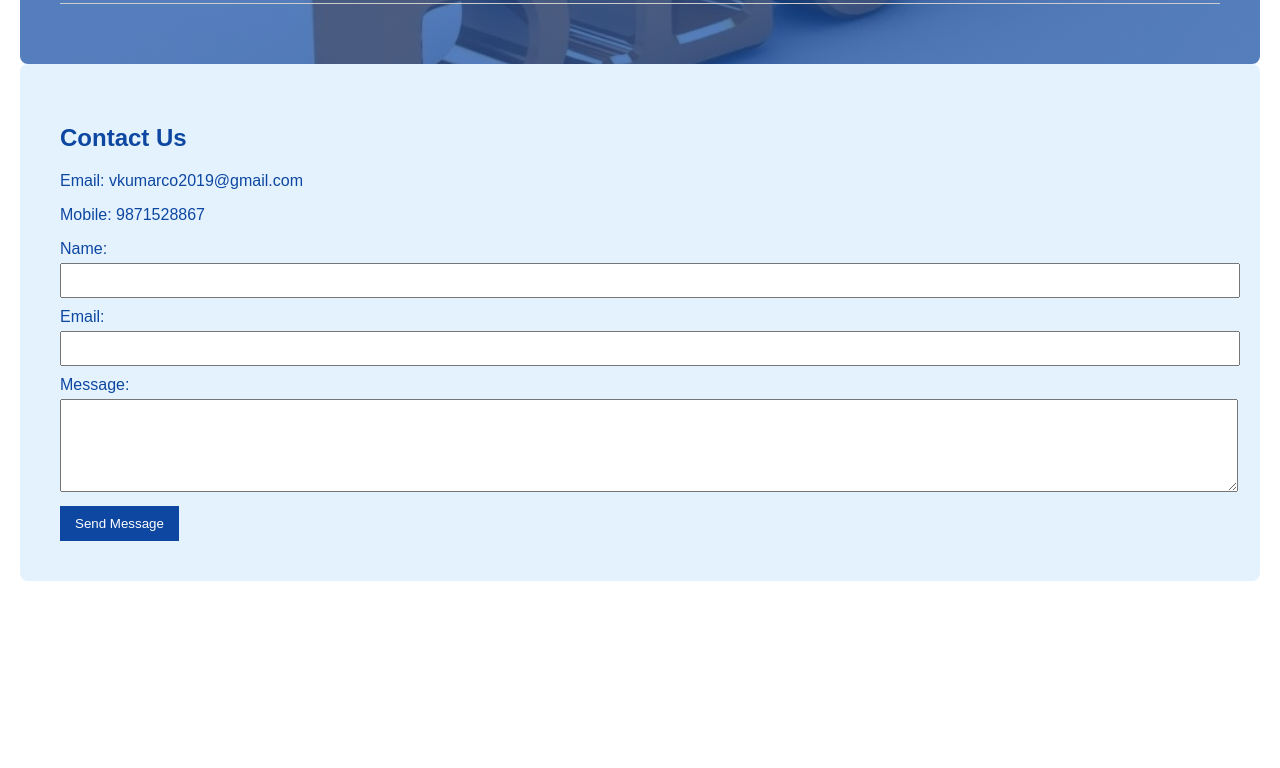
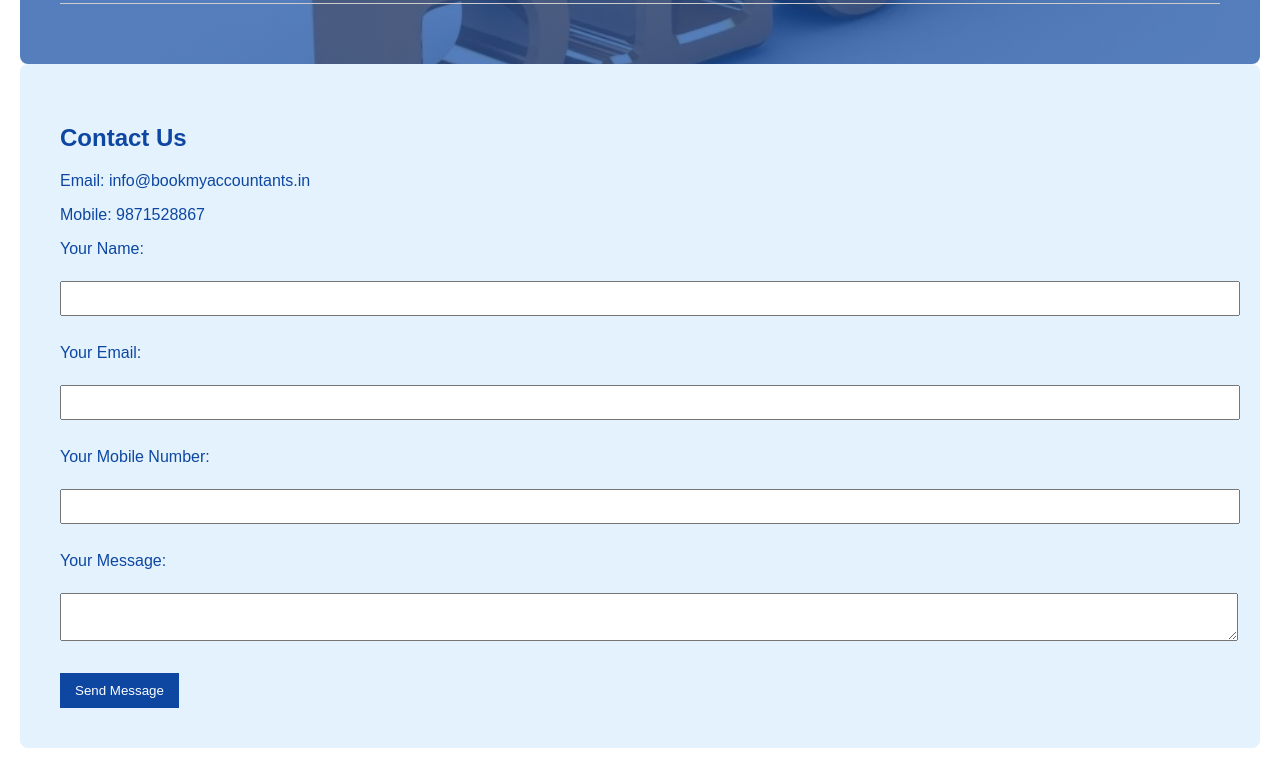
Before and after one commit to VKUMARCO2019/bookmyaccountants, a plain HTML site: page index.html in a window 1280 px wide. Shown: the part 1789-2557 px from the top of the page. Before the commit the page ends 2390 px from the top, so only its background shows below. Drawn offline with nearby package versions, Linux system fonts and the light colour scheme.

Commit message:
Update index.html

```diff
--- a/index.html
+++ b/index.html
@@ -182,16 +182,25 @@
 
     <section id="contact" data-aos="fade-up">
       <h2>Contact Us</h2>
-      <p>Email: vkumarco2019@gmail.com</p>
+      <p>Email: info@bookmyaccountants.in</p>
       <p>Mobile: 9871528867</p>
-      <form>
-        <label for="name">Name:</label>
-        <input type="text" id="name" name="name" required />
-        <label for="email">Email:</label>
-        <input type="email" id="email" name="email" required />
-        <label for="message">Message:</label>
-        <textarea id="message" name="message" rows="5" required></textarea>
-        <button type="submit">Send Message</button>
+      <form action="https://formspree.io/f/mrblggae" method="POST">
+    <label for="name">Your Name:</label><br>
+    <input type="text" name="name" required><br><br>
+
+    <label for="email">Your Email:</label><br>
+    <input type="email" name="_replyto" required><br><br>
+
+    <label for="phone">Your Mobile Number:</label><br>
+    <input type="tel" name="phone" required><br><br>
+
+    <label for="message">Your Message:</label><br>
+    <textarea name="message" required></textarea><br><br>
+
+    <!-- 🔐 Spam protection field -->
+    <input type="text" name="_gotcha" style="display:none"> <!-- spam protection -->
+
+    <button type="submit">Send Message</button>
       </form>
     </section>
   </div>
```
